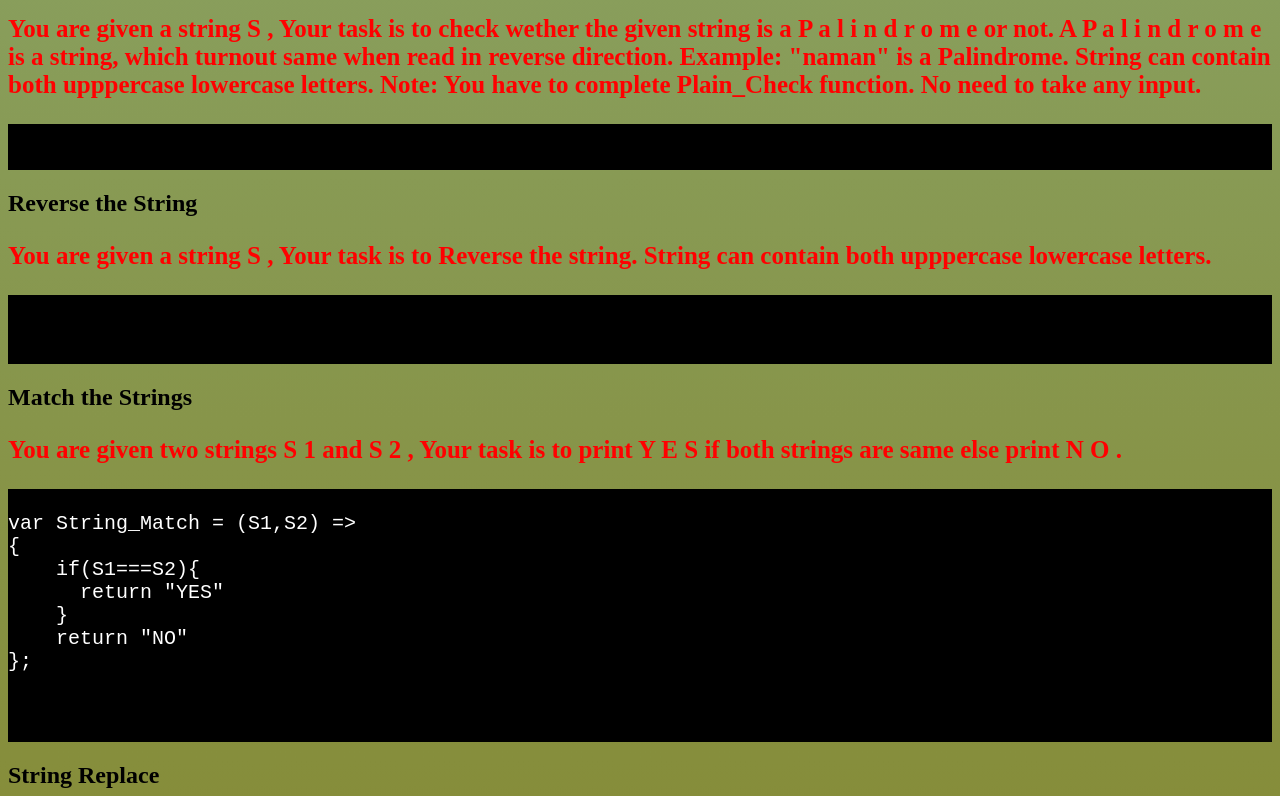
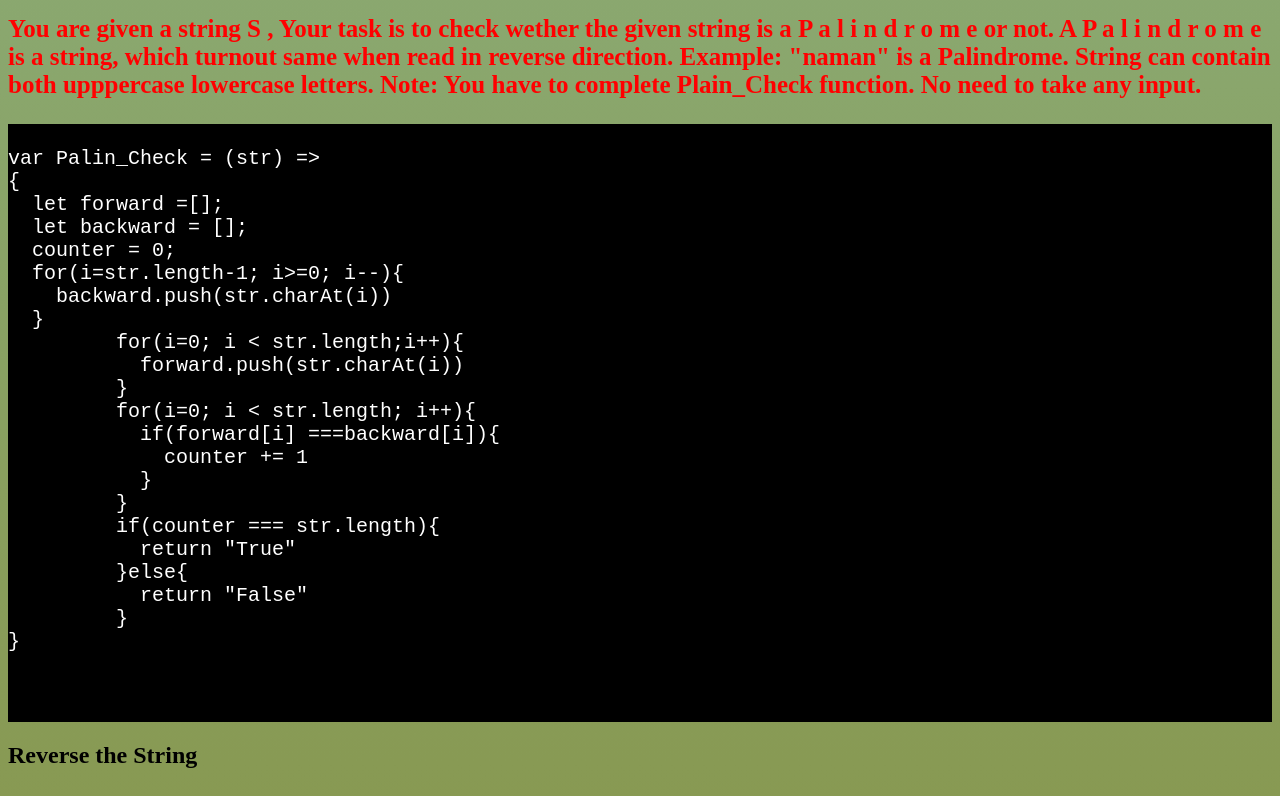
Before and after one commit to Chintu5268/js_strings_handson5, a plain HTML site: page index.html in a window 1280 px wide. Shown: the part 3360-4156 px from the top of the page. Drawn offline with Linux system fonts and the light colour scheme.

Commit message:
adding palidreom and reverstring que

```diff
--- a/index.html
+++ b/index.html
@@ -213,6 +213,30 @@ var Concatenate_Strings = (S1, S2) =>
 
 <pre>
 
+var Palin_Check = (str) =>
+{
+  let forward =[];
+  let backward = [];
+  counter = 0;
+  for(i=str.length-1; i>=0; i--){
+    backward.push(str.charAt(i))
+  }
+	 for(i=0; i < str.length;i++){
+	   forward.push(str.charAt(i))
+	 }
+	 for(i=0; i < str.length; i++){
+	   if(forward[i] ===backward[i]){
+	     counter += 1
+	   }
+	 }
+	 if(counter === str.length){
+	   return "True"
+	 }else{
+	   return "False"
+	 }
+}
+
+
 
 </pre>
 <h2>Reverse the String</h2>
@@ -222,6 +246,18 @@ var Concatenate_Strings = (S1, S2) =>
   String can contain both upppercase lowercase letters.</h3>
    <pre>
 
+var Reverse_String = (str) =>
+{
+    const temp = [];
+    let reveseStr ='';
+    for(let i=str.length-1; i>=0; i--){
+      temp.push(str.charAt(i))
+    }
+ for(i=0; i< temp.length;i++){
+   reveseStr += temp[i]
+ }
+ return reveseStr
+};
 
    </pre>
    <h2>Match the Strings</h2>
```
